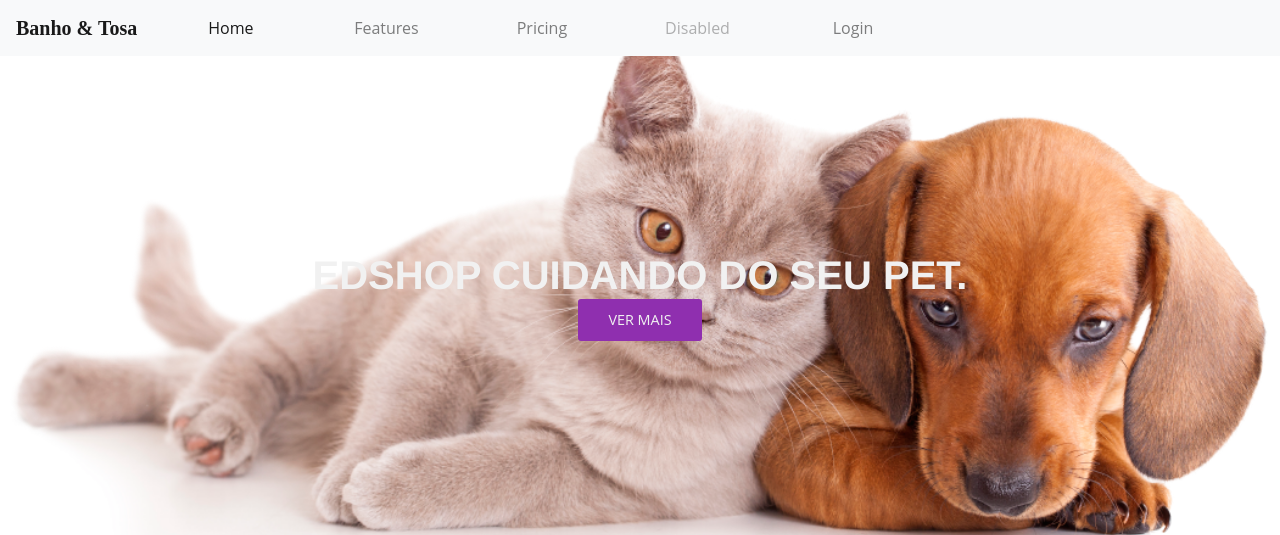
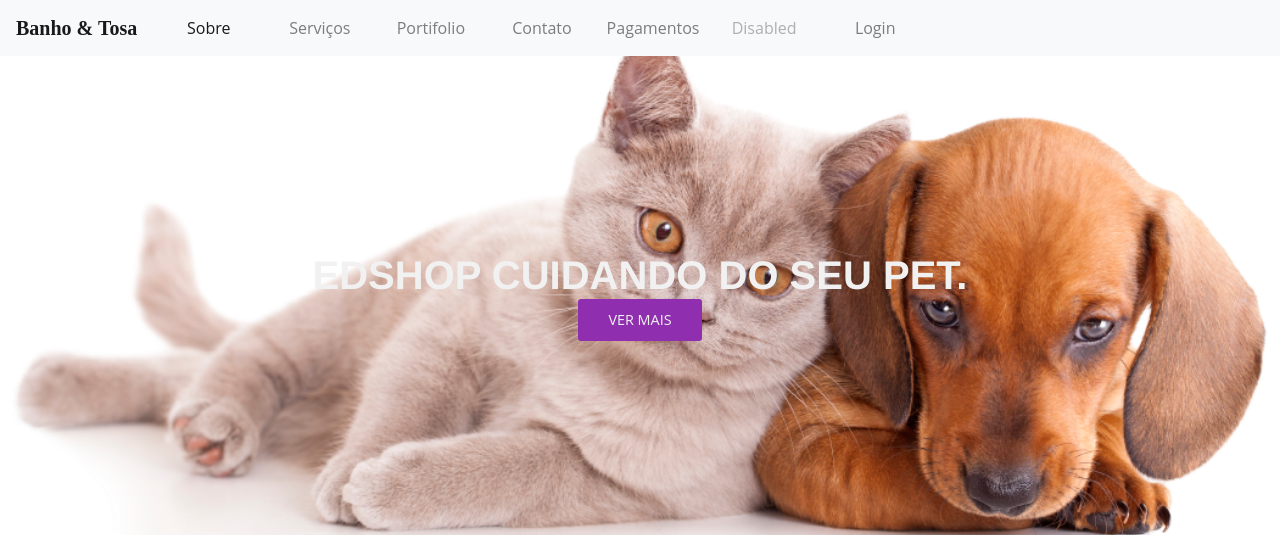
Before and after one commit to RomuloBarradas/sistemabanhoetosa, a Django app: page / in a window 1280 px wide. Shown: the top 535 px of the page. Run offline with Django 3.2, Linux system fonts and the light colour scheme; some libraries are stand-ins or nearby versions.

Commit message:
Revisado

```diff
--- a/templates/base.html
+++ b/templates/base.html
@@ -5,7 +5,8 @@
 		<meta charset="UTF-8">
 		<meta name="viewport" content="width=device-width, user-scalable=no, initial-scale=1.0, maximum-scale=1.0, minimum-scale=1.0">
 		<meta http-equiv="X-UA-Compatible" content="ie=edge">
-		<link rel="stylesheet" href="https://cdn.jsdelivr.net/npm/bootstrap@4.6.1/dist/css/bootstrap.min.css" integrity="sha384-zCbKRCUGaJDkqS1kPbPd7TveP5iyJE0EjAuZQTgFLD2ylzuqKfdKlfG/eSrtxUkn" crossorigin="anonymous">
+		<link rel="stylesheet" href="https://cdn.jsdelivr.net/npm/bootstrap@4.6.1/dist/css/bootstrap.min.css" integrity="sha384-
+zCbKRCUGaJDkqS1kPbPd7TveP5iyJE0EjAuZQTgFLD2ylzuqKfdKlfG/eSrtxUkn" crossorigin="anonymous">
 		<link rel="stylesheet" href="{% static 'css/bootstrap.min.css' %}">
 		<link rel="stylesheet" href="{% static 'css/style.css' %}">
 		<title>SistemaBanhoeTosa</title>
@@ -13,19 +14,26 @@
 	<body>
 		<nav class="navbar navbar-expand-lg navbar-light bg-light">
 			<a class="navbar-brand" href="#">Banho & Tosa</a>
-			<button class="navbar-toggler" type="button" data-toggle="collapse" data-target="#navbarNav" aria-controls="navbarNav" aria-expanded="false" aria-label="Toggle navigation">
+			<button class="navbar-toggler" type="button" data-toggle="collapse" data-target="#navbarNav" aria-controls="navbarNav" aria-expanded="false"
+aria-label="Toggle navigation">
 				<span class="navbar-toggler-icon"></span>
 			</button>
 			<div class="collapse navbar-collapse" id="navbarNav">
 				<ul class="navbar-nav">
 					<li class="nav-item active">
-						<a class="nav-link" href="#">Home <span class="sr-only">(current)</span></a>
+						<a class="nav-link" href="#">Sobre <span class="sr-only">(current)</span></a>
 					</li>
 					<li class="nav-item">
-						<a class="nav-link" href="#">Features</a>
+						<a class="nav-link" href="#">Serviços</a>
 					</li>
 					<li class="nav-item">
-						<a class="nav-link" href="#">Pricing</a>
+						<a class="nav-link" href="#">Portifolio</a>
+					</li>
+					<li class="nav-item">
+						<a class="nav-link" href="#">Contato</a>
+					</li>
+					<li class="nav-item">
+						<a class="nav-link" href="#">Pagamentos</a>
 					</li>
 					<li class="nav-item">
 						<a class="nav-link disabled" href="#" tabindex="-1" aria-disabled="true">Disabled</a>
```
